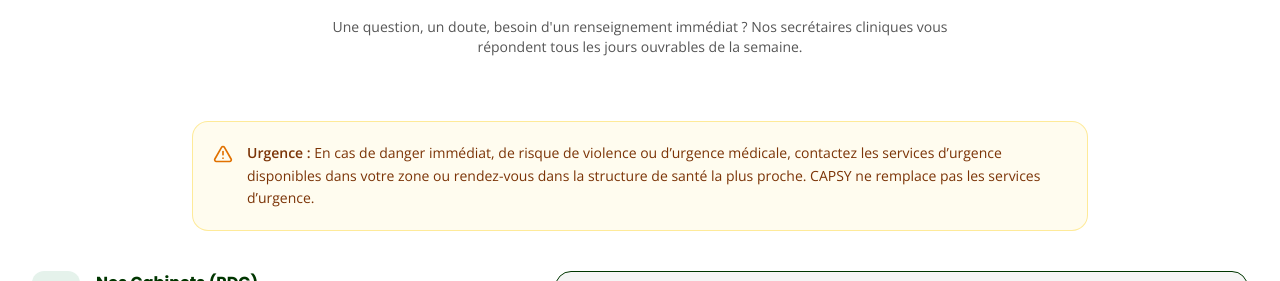
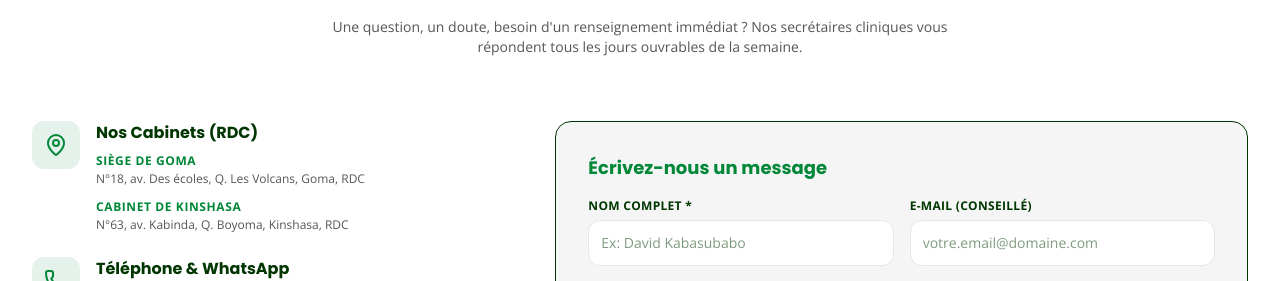
Before and after one commit to Ger-Cub/capsy-services, a React (Vite) app: page / in a window 1280 px wide. Shown: the part 2904-3185 px from the top of the page. Built offline with nearby package versions, Linux system fonts and the light colour scheme.

Commit message:
Commenter le section urgence en attendant

```diff
--- a/src/components/BookingModal.tsx
+++ b/src/components/BookingModal.tsx
@@ -1013,12 +1013,12 @@ export default function BookingModal({
                         Cette demande permet de solliciter un rendez-vous. Elle ne constitue pas une consultation, un diagnostic ni une prise en charge d’urgence.
                       </p>
                     </div>
-                    <div className="p-3 rounded-xl bg-amber-50/80 border border-amber-200/80 flex items-start gap-2.5 text-xs text-amber-900 leading-relaxed">
+                    {/* <div className="p-3 rounded-xl bg-amber-50/80 border border-amber-200/80 flex items-start gap-2.5 text-xs text-amber-900 leading-relaxed">
                       <LucideIcon name="AlertTriangle" className="h-4 w-4 text-amber-600 shrink-0 mt-0.5" />
                       <p>
                         <strong className="font-semibold">Urgence :</strong> En cas de danger immédiat, de risque de violence ou d’urgence médicale, contactez les services d’urgence disponibles dans votre zone ou rendez-vous dans la structure de santé la plus proche. CAPSY ne remplace pas les services d’urgence.
                       </p>
-                    </div>
+                    </div> */}
                   </div>
                 </motion.div>
               )}
--- a/src/components/ContactSection.tsx
+++ b/src/components/ContactSection.tsx
@@ -41,12 +41,12 @@ export default function ContactSection() {
         </div>
 
         {/* Emergency Alert Callout (N°11) */}
-        <div className="mb-10 max-w-4xl mx-auto p-4 sm:p-5 rounded-2xl bg-amber-50/80 border border-amber-200/80 flex items-start gap-3.5 text-amber-900">
+        {/* <div className="mb-10 max-w-4xl mx-auto p-4 sm:p-5 rounded-2xl bg-amber-50/80 border border-amber-200/80 flex items-start gap-3.5 text-amber-900">
           <LucideIcon name="AlertTriangle" className="h-5 w-5 text-amber-600 shrink-0 mt-0.5" />
           <p className="text-xs sm:text-sm leading-relaxed">
             <strong className="font-semibold">Urgence :</strong> En cas de danger immédiat, de risque de violence ou d’urgence médicale, contactez les services d’urgence disponibles dans votre zone ou rendez-vous dans la structure de santé la plus proche. CAPSY ne remplace pas les services d’urgence.
           </p>
-        </div>
+        </div> */}
 
         {/* Info Grid Split */}
         <div className="grid grid-cols-1 lg:grid-cols-12 gap-10 items-stretch font-sans">
```
